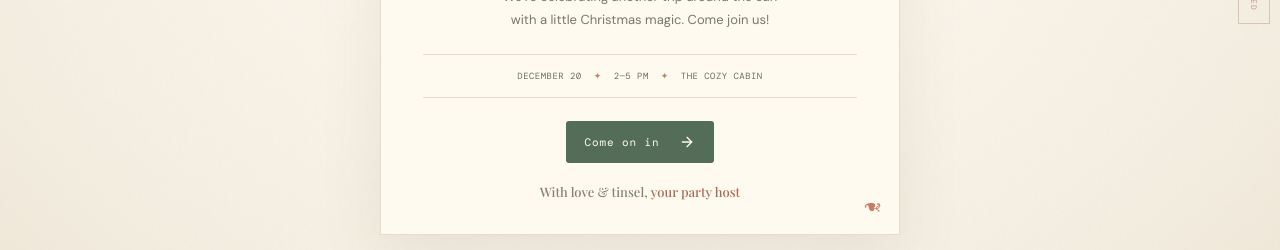
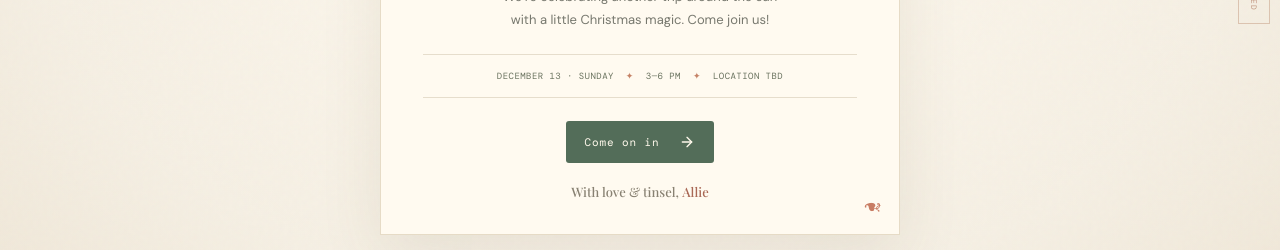
Before and after one commit to alexisyhuang/birthday, a React (Vite) app: page / in a window 1280 px wide. Both pictures are taken after a click on the button "Open your invitation". Shown: the part 463-713 px from the top of the page. Built offline with nearby package versions, Linux system fonts and the light colour scheme; a web font is replaced by a local one.

Commit message:
Personalize invitation details

```diff
--- a/src/App.tsx
+++ b/src/App.tsx
@@ -20,7 +20,7 @@ export function App() {
         {!opened ? <motion.button className="envelope" onClick={() => setOpened(true)} whileHover={{y:-5,rotate:-1}} whileTap={{scale:.97}} aria-label="Open your invitation">
           <span className="envelope-spark">✦</span><span className="envelope-flap"/><span className="seal">{assets.envelope}</span><span className="envelope-label">for {guestName}</span><span className="open-note">TAP TO OPEN</span>
         </motion.button> : <motion.article className="letter-card" initial={{rotateX:-25,opacity:0,y:22}} animate={{rotateX:0,opacity:1,y:0}} transition={{duration:.65}}>
-          <span className="corner corner-a">❧</span><span className="corner corner-b">❧</span><p className="script">Dear {guestName},</p><h1>You’re invited<br/>to a <em>very merry</em><br/>birthday!</h1><p className="copy">We’re celebrating another trip around the sun<br/>with a little Christmas magic. Come join us!</p><div className="details"><span>DECEMBER 20</span><i>✦</i><span>2—5 PM</span><i>✦</i><span>THE COZY CABIN</span></div><button className="primary" onClick={() => setPage('hub')}>Come on in <ArrowRight size={16}/></button><p className="signoff">With love &amp; tinsel, <b>your party host</b></p>
+          <span className="corner corner-a">❧</span><span className="corner corner-b">❧</span><p className="script">Dear {guestName},</p><h1>You’re invited<br/>to a <em>very merry</em><br/>birthday!</h1><p className="copy">We’re celebrating another trip around the sun<br/>with a little Christmas magic. Come join us!</p><div className="details"><span>DECEMBER 13 · SUNDAY</span><i>✦</i><span>3—6 PM</span><i>✦</i><span>LOCATION TBD</span></div><button className="primary" onClick={() => setPage('hub')}>Come on in <ArrowRight size={16}/></button><p className="signoff">With love &amp; tinsel, <b>Allie</b></p>
         </motion.article>}
         {!opened && <p className="tap-hint">A little something has your name on it</p>}
       </motion.section> : <motion.section key="hub" className="hub-page" initial={{opacity:0,y:18}} animate={{opacity:1,y:0}} exit={{opacity:0,y:-12}} transition={{duration:.45}}>
@@ -33,7 +33,7 @@ export function App() {
         <button className="back-link" onClick={() => {setPage('letter');setOpened(true)}}><ArrowLeft size={15}/> Back to your invitation</button>
       </motion.section>}
     </AnimatePresence>
-    <footer><span>MADE WITH A LITTLE CHRISTMAS MAGIC</span><span>❄</span><span>DECEMBER · 2025</span></footer>
+    <footer><span>MADE WITH A LITTLE CHRISTMAS MAGIC</span><span>❄</span><span>DECEMBER · 2026</span></footer>
     <div className="side-stamp"><Gift size={14}/> YOU’RE INVITED</div>
   </main>;
 }
```
Also changed, not shown: 1 other file (tests, documents, lock files or other folders).
